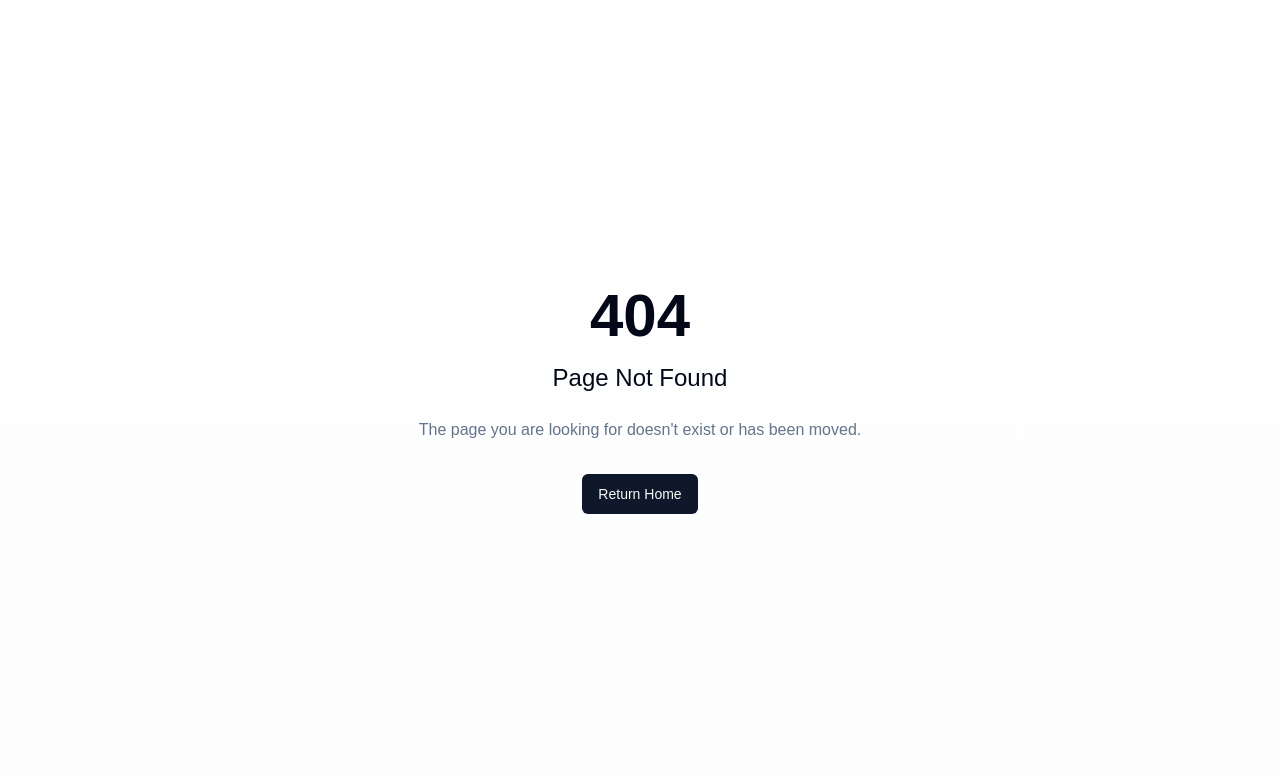
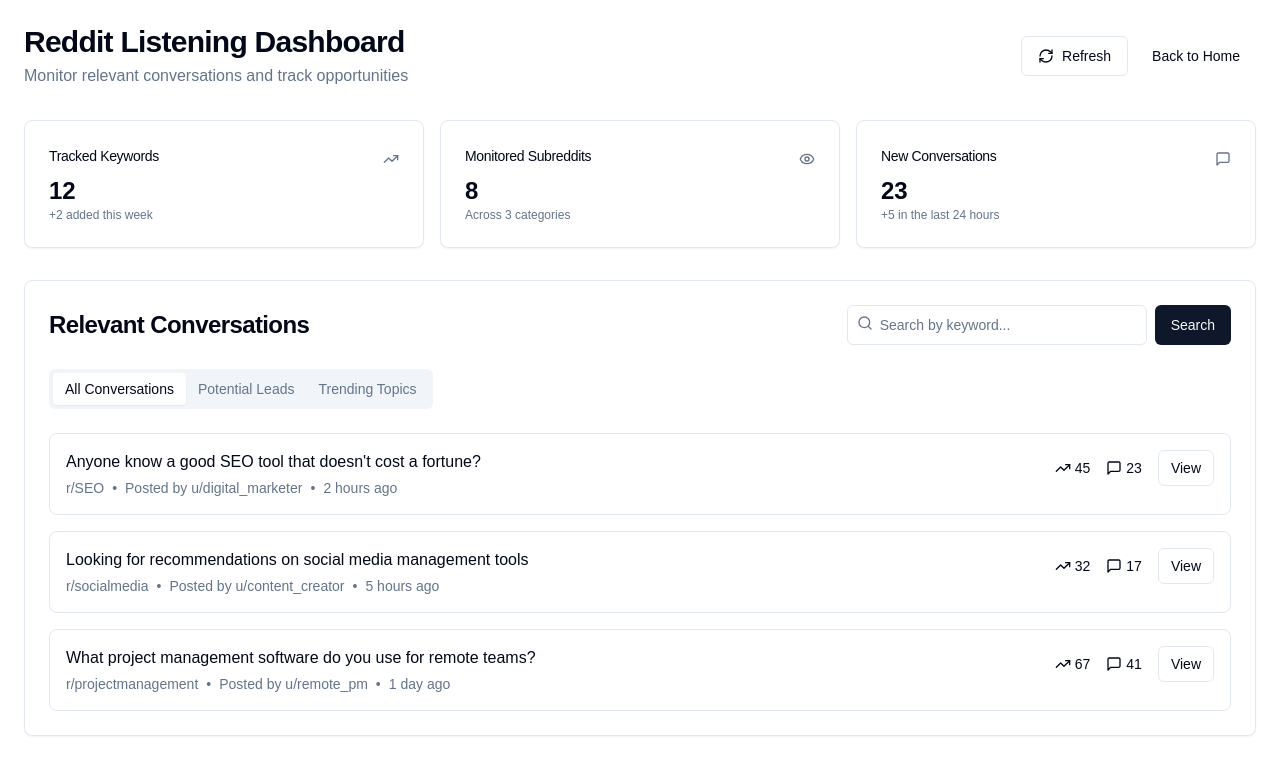
Before and after one commit to theideafolk/idea-detective, a React (Vite) app: page /dashboard in a window 1280 px wide. Before the commit this address had no page. Shown: the top 774 px of the page. Built offline with nearby package versions, Linux system fonts and the light colour scheme.

Commit message:
Ok.
Implement code changes
Implement the code changes as requested.

```diff
--- a/src/App.tsx
+++ b/src/App.tsx
@@ -5,6 +5,7 @@ import { TooltipProvider } from "@/components/ui/tooltip";
 import { QueryClient, QueryClientProvider } from "@tanstack/react-query";
 import { BrowserRouter, Routes, Route, Navigate } from "react-router-dom";
 import Index from "./pages/Index";
+import Dashboard from "./pages/Dashboard";
 import NotFound from "./pages/NotFound";
 
 const queryClient = new QueryClient();
@@ -17,6 +18,7 @@ const App = () => (
       <BrowserRouter>
         <Routes>
           <Route path="/" element={<Index />} />
+          <Route path="/dashboard" element={<Dashboard />} />
           {/* ADD ALL CUSTOM ROUTES ABOVE THE CATCH-ALL "*" ROUTE */}
           <Route path="*" element={<NotFound />} />
         </Routes>
--- /dev/null
+++ b/src/pages/Dashboard.tsx
@@ -0,0 +1,222 @@
+
+import { useState } from "react";
+import { Card, CardContent, CardHeader, CardTitle } from "@/components/ui/card";
+import { Button } from "@/components/ui/button";
+import { Input } from "@/components/ui/input";
+import { Tabs, TabsContent, TabsList, TabsTrigger } from "@/components/ui/tabs";
+import { motion } from "framer-motion";
+import { Search, RefreshCw, TrendingUp, MessageSquare, Eye } from "lucide-react";
+import { useNavigate } from "react-router-dom";
+import { toast } from "@/hooks/use-toast";
+
+const Dashboard = () => {
+  const [searchQuery, setSearchQuery] = useState("");
+  const [isRefreshing, setIsRefreshing] = useState(false);
+  const navigate = useNavigate();
+
+  const handleSearch = (e: React.FormEvent) => {
+    e.preventDefault();
+    if (searchQuery) {
+      toast({
+        title: "Search initiated",
+        description: `Searching for: ${searchQuery}`,
+      });
+      console.log("Searching for:", searchQuery);
+    }
+  };
+
+  const handleRefresh = () => {
+    setIsRefreshing(true);
+    toast({
+      title: "Refreshing data",
+      description: "Getting the latest conversations from Reddit",
+    });
+
+    // Simulate refresh
+    setTimeout(() => {
+      setIsRefreshing(false);
+      toast({
+        title: "Data refreshed",
+        description: "Latest Reddit conversations loaded",
+      });
+    }, 1500);
+  };
+
+  const mockConversations = [
+    {
+      id: 1,
+      title: "Anyone know a good SEO tool that doesn't cost a fortune?",
+      subreddit: "r/SEO",
+      author: "digital_marketer",
+      upvotes: 45,
+      comments: 23,
+      time: "2 hours ago"
+    },
+    {
+      id: 2,
+      title: "Looking for recommendations on social media management tools",
+      subreddit: "r/socialmedia",
+      author: "content_creator",
+      upvotes: 32,
+      comments: 17,
+      time: "5 hours ago"
+    },
+    {
+      id: 3,
+      title: "What project management software do you use for remote teams?",
+      subreddit: "r/projectmanagement",
+      author: "remote_pm",
+      upvotes: 67,
+      comments: 41,
+      time: "1 day ago"
+    }
+  ];
+
+  return (
+    <div className="min-h-screen bg-background p-6">
+      <motion.div
+        initial={{ opacity: 0, y: 20 }}
+        animate={{ opacity: 1, y: 0 }}
+        transition={{ duration: 0.5 }}
+      >
+        <div className="flex flex-col md:flex-row md:items-center md:justify-between gap-4 mb-8">
+          <div>
+            <h1 className="text-3xl font-bold tracking-tight">Reddit Listening Dashboard</h1>
+            <p className="text-muted-foreground mt-1">
+              Monitor relevant conversations and track opportunities
+            </p>
+          </div>
+
+          <div className="flex items-center gap-2">
+            <Button
+              variant="outline"
+              onClick={handleRefresh}
+              disabled={isRefreshing}
+              className="flex items-center gap-2"
+            >
+              <RefreshCw size={16} className={isRefreshing ? "animate-spin" : ""} />
+              {isRefreshing ? "Refreshing..." : "Refresh"}
+            </Button>
+            <Button onClick={() => navigate("/")} variant="ghost">
+              Back to Home
+            </Button>
+          </div>
+        </div>
+
+        <div className="grid grid-cols-1 md:grid-cols-3 gap-4 mb-8">
+          <Card>
+            <CardHeader className="flex flex-row items-center justify-between pb-2">
+              <CardTitle className="text-sm font-medium">
+                Tracked Keywords
+              </CardTitle>
+              <TrendingUp className="h-4 w-4 text-muted-foreground" />
+            </CardHeader>
+            <CardContent>
+              <div className="text-2xl font-bold">12</div>
+              <p className="text-xs text-muted-foreground">
+                +2 added this week
+              </p>
+            </CardContent>
+          </Card>
+          <Card>
+            <CardHeader className="flex flex-row items-center justify-between pb-2">
+              <CardTitle className="text-sm font-medium">
+                Monitored Subreddits
+              </CardTitle>
+              <Eye className="h-4 w-4 text-muted-foreground" />
+            </CardHeader>
+            <CardContent>
+              <div className="text-2xl font-bold">8</div>
+              <p className="text-xs text-muted-foreground">
+                Across 3 categories
+              </p>
+            </CardContent>
+          </Card>
+          <Card>
+            <CardHeader className="flex flex-row items-center justify-between pb-2">
+              <CardTitle className="text-sm font-medium">
+                New Conversations
+              </CardTitle>
+              <MessageSquare className="h-4 w-4 text-muted-foreground" />
+            </CardHeader>
+            <CardContent>
+              <div className="text-2xl font-bold">23</div>
+              <p className="text-xs text-muted-foreground">
+                +5 in the last 24 hours
+              </p>
+            </CardContent>
+          </Card>
+        </div>
+
+        <div className="grid grid-cols-1 gap-4">
+          <Card className="col-span-3">
+            <CardHeader>
+              <div className="flex flex-col md:flex-row md:items-center md:justify-between gap-4">
+                <CardTitle>Relevant Conversations</CardTitle>
+                <form onSubmit={handleSearch} className="flex w-full md:w-auto">
+                  <div className="relative flex-1 md:w-[300px]">
+                    <Search className="absolute left-2.5 top-2.5 h-4 w-4 text-muted-foreground" />
+                    <Input
+                      type="search"
+                      placeholder="Search by keyword..."
+                      className="pl-8"
+                      value={searchQuery}
+                      onChange={(e) => setSearchQuery(e.target.value)}
+                    />
+                  </div>
+                  <Button type="submit" className="ml-2">Search</Button>
+                </form>
+              </div>
+            </CardHeader>
+            <CardContent>
+              <Tabs defaultValue="all">
+                <TabsList className="mb-4">
+                  <TabsTrigger value="all">All Conversations</TabsTrigger>
+                  <TabsTrigger value="potential">Potential Leads</TabsTrigger>
+                  <TabsTrigger value="trending">Trending Topics</TabsTrigger>
+                </TabsList>
+                <TabsContent value="all" className="space-y-4">
+                  {mockConversations.map((convo) => (
+                    <div key={convo.id} className="border rounded-lg p-4 hover:bg-muted/50 transition-colors">
+                      <div className="flex justify-between items-start">
+                        <div>
+                          <h3 className="font-medium">{convo.title}</h3>
+                          <div className="flex items-center gap-2 mt-1 text-sm text-muted-foreground">
+                            <span>{convo.subreddit}</span>
+                            <span>•</span>
+                            <span>Posted by u/{convo.author}</span>
+                            <span>•</span>
+                            <span>{convo.time}</span>
+                          </div>
+                        </div>
+                        <div className="flex items-center gap-4 text-sm">
+                          <div className="flex items-center gap-1">
+                            <TrendingUp className="h-4 w-4" />
+                            <span>{convo.upvotes}</span>
+                          </div>
+                          <div className="flex items-center gap-1">
+                            <MessageSquare className="h-4 w-4" />
+                            <span>{convo.comments}</span>
+                          </div>
+                          <Button variant="outline" size="sm">View</Button>
+                        </div>
+                      </div>
+                    </div>
+                  ))}
+                </TabsContent>
+                <TabsContent value="potential" className="p-4 text-center text-muted-foreground">
+                  No potential leads identified yet. Try adding more keywords to track.
+                </TabsContent>
+                <TabsContent value="trending" className="p-4 text-center text-muted-foreground">
+                  Trending topics will appear here as more data is collected.
+                </TabsContent>
+              </Tabs>
+            </CardContent>
+          </Card>
+        </div>
+      </motion.div>
+    </div>
+  );
+};
+
+export default Dashboard;
--- a/src/pages/Index.tsx
+++ b/src/pages/Index.tsx
@@ -20,7 +20,7 @@ const Index = () => {
         description: "You've successfully started the Reddit Listening Tool.",
       });
       console.log("Get started clicked");
-      // navigate("/dashboard"); // Uncomment when dashboard page is created
+      navigate("/dashboard"); // Navigate to dashboard page
     }, 1000);
   };
 
```
